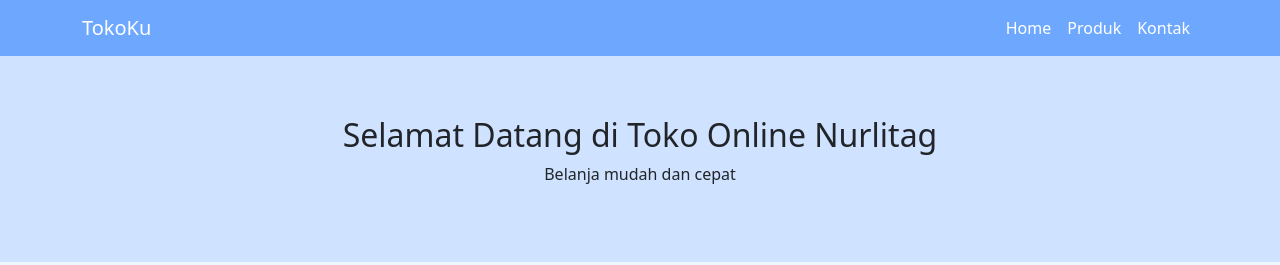
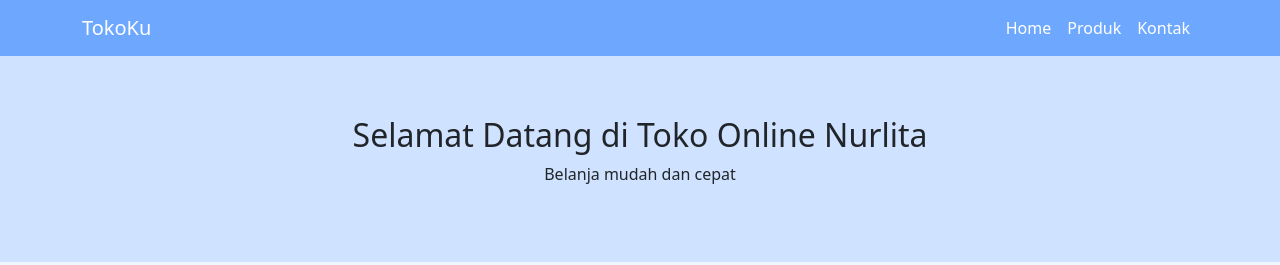
Before and after one commit to lita8531/kelompok-5, a plain HTML site: page index.html in a window 1280 px wide. Shown: the top 265 px of the page. Drawn offline with nearby package versions, Linux system fonts and the light colour scheme.

Commit message:
update nama

```diff
--- a/index.html
+++ b/index.html
@@ -38,7 +38,7 @@
 </nav>
 
 <section class="hero">
-  <h2>Selamat Datang di Toko Online Nurlitag</h2>
+  <h2>Selamat Datang di Toko Online Nurlita</h2>
   <p>Belanja mudah dan cepat</p>
 </section>
 
```
